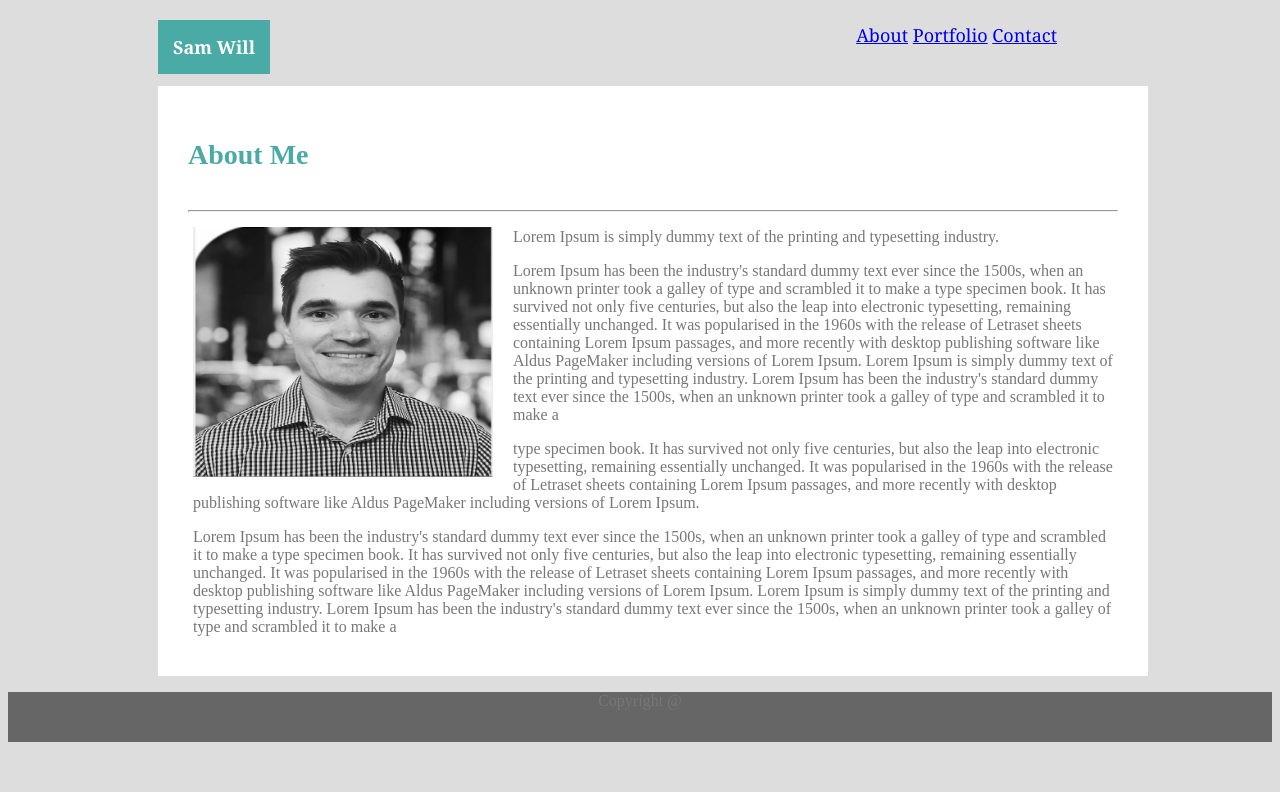
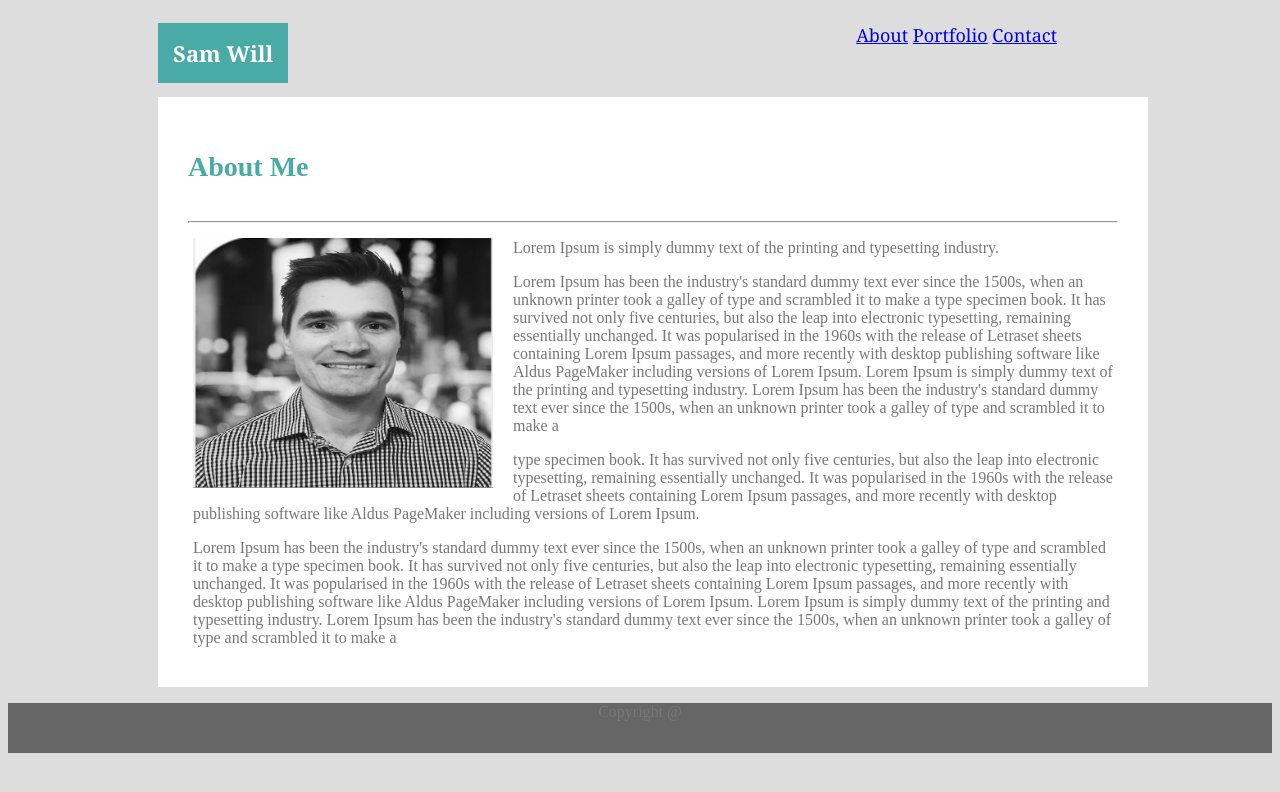
Before and after one commit to swillaus/Basic-Portfolio, a plain HTML site: page index.html in a window 1280 px wide. Drawn offline with Linux system fonts and the light colour scheme.

```diff
--- a/assets/css/style.css
+++ b/assets/css/style.css
@@ -9,7 +9,7 @@ h1 {
   color: white;
   overflow: hidden;
   text-decoration: none;
-  font-size: 18px;
+  font-size: 22px;
   font-family: 'Georgia', Times, Times New Roman, serif;
   float: left;
   clear: both;
@@ -75,6 +75,7 @@ img {
   color: #777777;
   padding-left: 20px;
   padding-right: 20px;
+  size: 100%;
 }
 
 #menuOptions {
```
Also changed, not shown: 1 other file.
